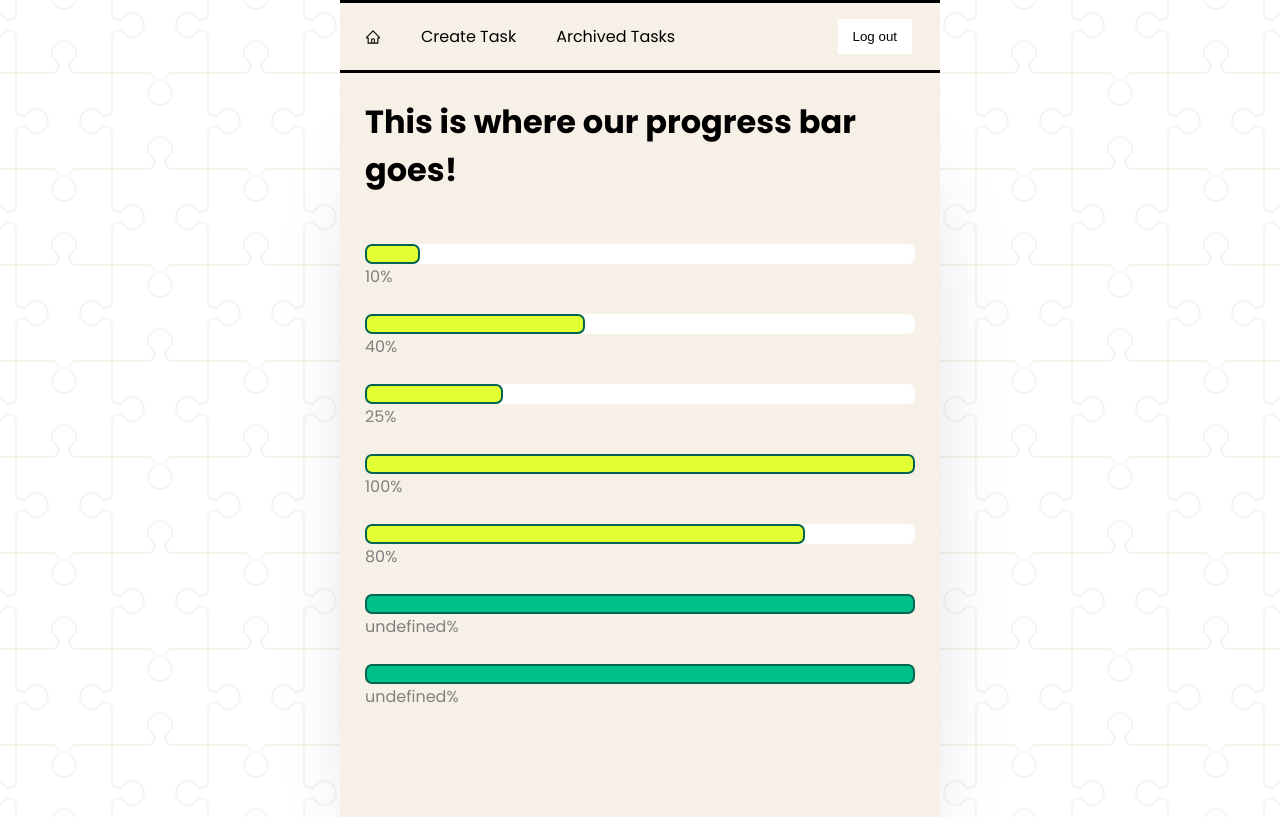
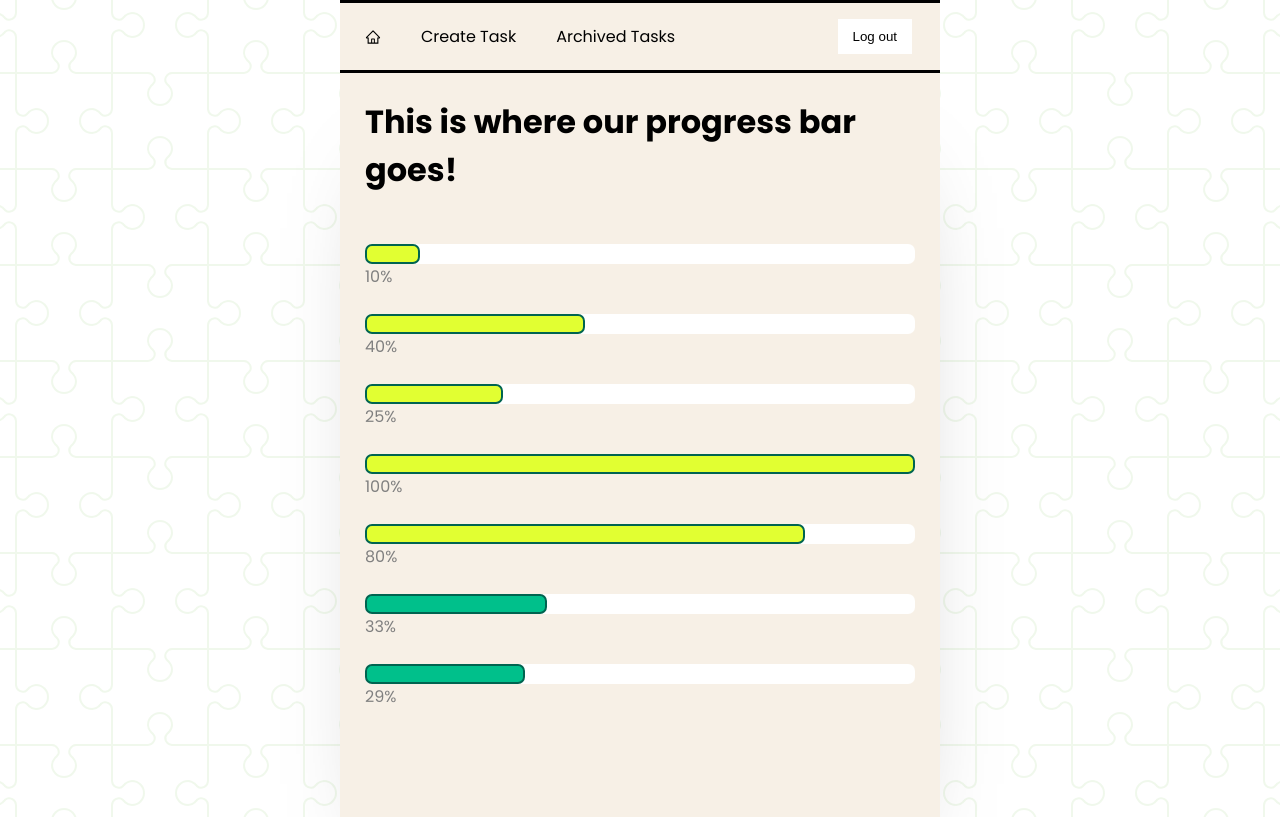
Before and after one commit to samo-13/helper-buddy, a React (Create React App) app in the folder client/: page /bar in a window 1280 px wide. Built offline with nearby package versions, Linux system fonts and the light colour scheme; no server answers.

Commit message:
Complete getProgress function for progress bar values

```diff
--- a/client/src/pages/TEMPProgressBar.jsx
+++ b/client/src/pages/TEMPProgressBar.jsx
@@ -243,7 +243,7 @@ const {
 
     // to hold steps
     let taskSteps = [];
-    let stepsCount;
+    let stepsTotalCount;
     let stepsCompleted = [];
     let stepsCompletedCount = 0;
     // const index = dummyState.map(object => object.task.id).indexOf(taskId)
@@ -264,9 +264,9 @@ const {
     // save all of the task specific steps to taskSteps variable
     taskSteps = dummyState[taskIndex].steps;
     console.log('taskSteps:', taskSteps)
-    // save the total number of task specific steps to stepsCount variable
-    stepsCount = taskSteps.length;
-    console.log('stepsCount:', stepsCount)
+    // save the total number of task specific steps to stepsTotalCount variable
+    stepsTotalCount = taskSteps.length;
+    console.log('stepsTotalCount:', stepsTotalCount)
 
     for (let step of taskSteps) {
       console.log('step:', step)
@@ -278,8 +278,10 @@ const {
     console.log('stepsCompleted:', stepsCompleted)
     console.log('stepsCompletedCount:', stepsCompletedCount)
 
-      // progress = (stepsCompleted / stepsTotal) * 100 --- make sure we round number
-    return
+    // get % complete
+    let progress = (stepsCompletedCount / stepsTotalCount) * 100
+    // round to whole number
+    return Math.round(progress)
 }
 
 
```
